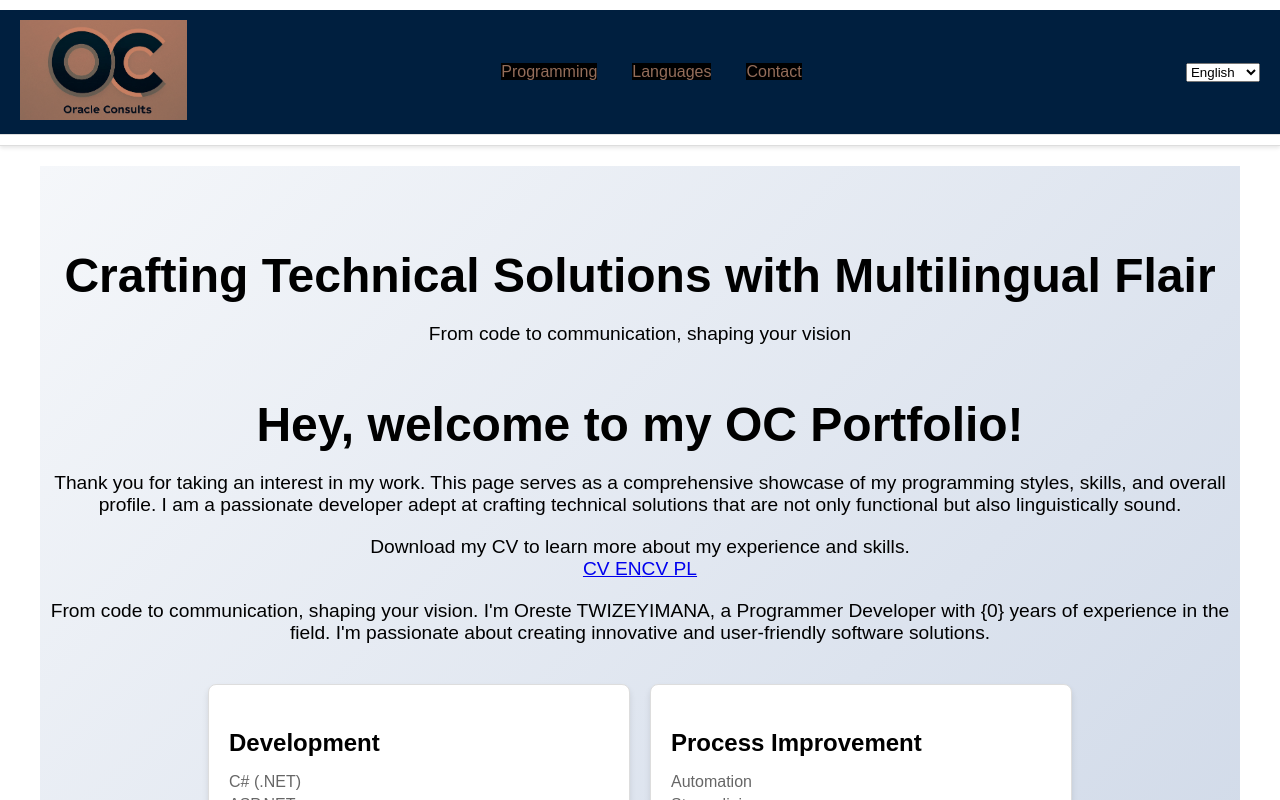
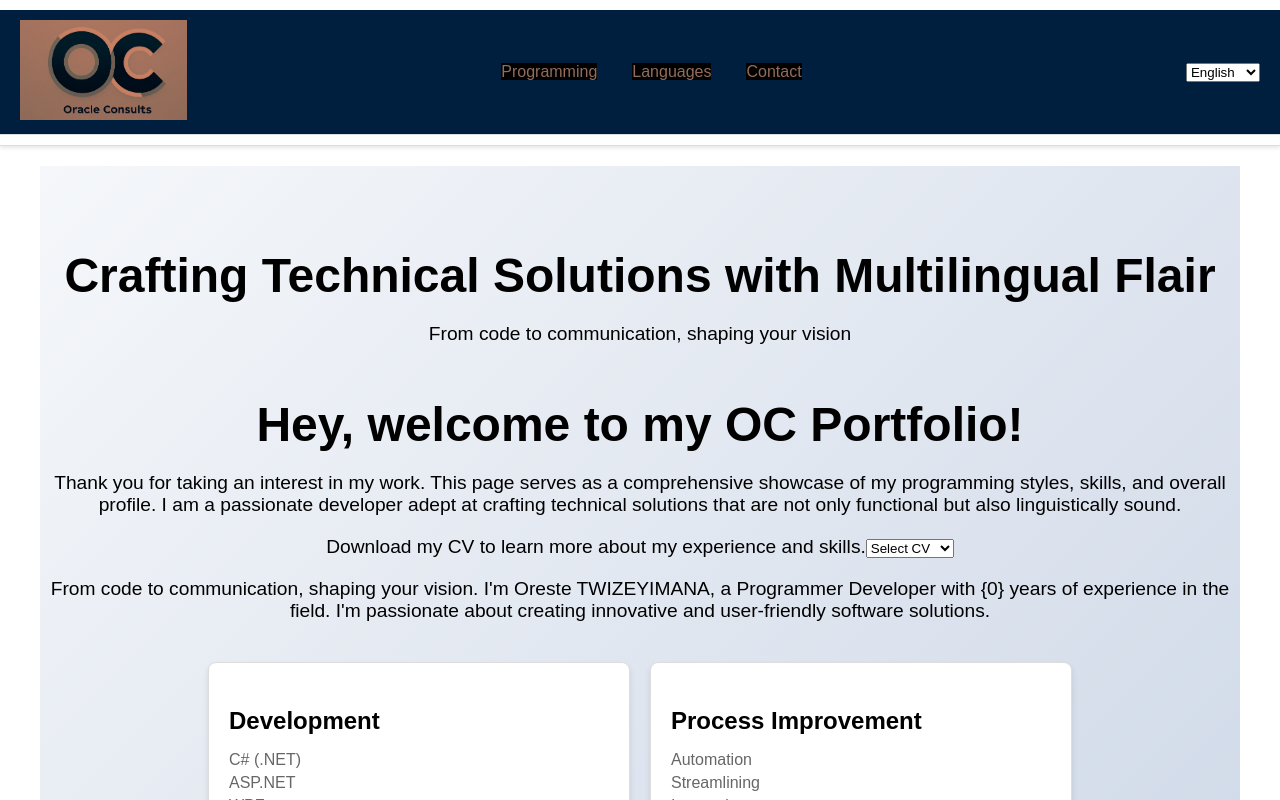
Before and after one commit to stere8/ocp-react, a React (Create React App) app: page / in a window 1280 px wide. Shown: the top 800 px of the page. Built offline with nearby package versions, Linux system fonts and the light colour scheme.

Commit message:
Buildoing up

```diff
--- a/package.json
+++ b/package.json
@@ -7,14 +7,17 @@
     "@testing-library/jest-dom": "^5.17.0",
     "@testing-library/react": "^13.4.0",
     "@testing-library/user-event": "^13.5.0",
+    "bootstrap": "^5.3.3",
     "emailjs-com": "^3.2.0",
     "i18next": "^23.11.5",
     "mailersend": "^2.2.0",
     "react": "^18.3.1",
+    "react-bootstrap": "^2.10.3",
     "react-dom": "^18.3.1",
     "react-i18next": "^14.1.2",
     "react-router-dom": "^6.23.1",
     "react-scripts": "5.0.1",
+    "reactstrap": "^9.2.2",
     "web-vitals": "^2.1.4"
   },
   "scripts": {
--- a/src/Pages/Home.js
+++ b/src/Pages/Home.js
@@ -1,14 +1,19 @@
-import React from 'react';
-import {useTranslation} from 'react-i18next';
+import React, { useState } from 'react';
+import { useTranslation } from 'react-i18next';
 import '../Styles/Home.css';
-import cvEng from '../doc/CV EN.pdf'
-import cvPL from '../doc/CV PL.pdf'
-
+import cvEng from '../doc/CV EN.pdf';
+import cvPL from '../doc/CV PL.pdf';
+import { Button } from 'react-bootstrap';
 
 const Home = () => {
-    const {t} = useTranslation();
+    const { t } = useTranslation();
+    const [downloadLink, setDownloadLink] = useState('');
 
-    const skills = t('Skills', {returnObjects: true});
+    const handleChange = (event) => {
+        setDownloadLink(event.target.value);
+    };
+
+    const skills = t('Skills', { returnObjects: true });
 
     return (
         <div className="container">
@@ -22,12 +27,18 @@ const Home = () => {
                         <h1>{t('WelcomeToMyPortfolio')}</h1>
                         <p>{t('InterestInMyWork')}</p>
                         <p>{t('DownloadCV')}
-                            <div className="dropdown-menu" aria-labelledby="navbarDropdown">
-                                <a className="dropdown-item" href={cvEng}
-                                   download="CV Oreste TWIZEYIMANA EN">CV EN</a>
-                                <a className="dropdown-item" href={cvPL}
-                                   download="CV Oreste TWIZEYIMANA PL">CV PL</a>
-                            </div>
+                            <select id="languageDropdown" name="culture" onChange={handleChange} value={downloadLink} className="form-control">
+                                <option value="">Select CV</option>
+                                <option value={cvEng}>English CV</option>
+                                <option value={cvPL}>Polski CV</option>
+                            </select>
+                            {downloadLink && (
+                                <a href={downloadLink} download>
+                                    <Button color="primary" className="mt-2">
+                                        {t('Download')}
+                                    </Button>
+                                </a>
+                            )}
                         </p>
                         <p>{t('ShapingYourVision')}</p>
                         <div className="skills-section">
@@ -47,8 +58,7 @@ const Home = () => {
                 </div>
             </div>
         </div>
-    )
-        ;
+    );
 };
 
 export default Home;
--- a/src/components/Header.js
+++ b/src/components/Header.js
@@ -1,7 +1,7 @@
 import React from 'react';
 import { Link } from 'react-router-dom';
 import '../Styles/Header.css';
-import logo from '../img/logo.png'
+import logo from '../img/logo.png';
 import Dropdown from "./Dropdown";
 
 const Header = () => (
@@ -28,7 +28,7 @@ const Header = () => (
           </li>
         </ul>
       </div>
-      <Dropdown/>
+      <Dropdown />
     </nav>
   </header>
 );
--- a/src/index.js
+++ b/src/index.js
@@ -4,6 +4,7 @@ import './index.css';
 import App from './App';
 import './i18n';
 import emailjs from 'emailjs-com';
+
 
 
 const container = document.getElementById('root');
```
Also changed, not shown: 1 other file (tests, documents, lock files or other folders).
